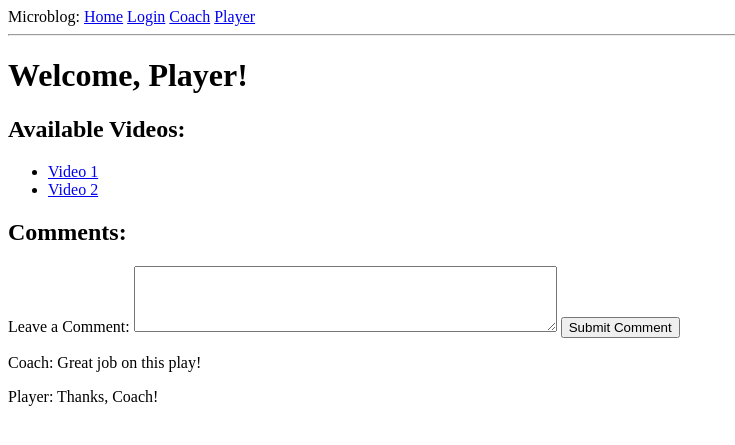
After one commit to Soorxa/Group3Project, a Flask app: page /player in a window 1280 px wide. The commit adds this page. Shown: the top 445 px of the page, without its empty margins (0-735 px from the left). Run offline with Flask 3, Linux system fonts and the light colour scheme.

Commit message:
version 3 with coach and player view

```diff
--- a/app/__init__.py
+++ b/app/__init__.py
@@ -1,3 +1,7 @@
 from flask import Flask
+from config import Config
+
 app = Flask(__name__)
+app.config.from_object(Config)
+
 from app import routes
--- /dev/null
+++ b/app/config.py
@@ -0,0 +1,4 @@
+import os
+
+class Config(object):
+    SECRET_KEY = os.environ.get('SECRET_KEY') or 'you-will-never-guess'
--- a/app/routes.py
+++ b/app/routes.py
@@ -1,5 +1,6 @@
 from flask import render_template
 from app import app
+from app.forms import LoginForm
 @app.route('/')
 @app.route('/index')
 def index():
@@ -15,3 +16,16 @@ def index():
         }
     ]
     return render_template('index.html', title ='Home', user=user, posts=posts)
+
+@app.route('/login')
+def login():
+    form = LoginForm()
+    return render_template('login.html', title='Sign In',
+                           form=form)
+@app.route('/coach')
+def coach():
+    return render_template('coach.html', title='Coach')
+
+@app.route('/player')
+def player():
+    return render_template('player.html', title='Player')
--- a/app/templates/base.html
+++ b/app/templates/base.html
@@ -8,7 +8,14 @@
         {% endif %}
     </head>
     <body>
-        <div>Microblog: <a href="/index">Home</a></div>
+        <div>
+            Microblog:
+            <a href="/index">Home</a>
+            <a href="/login">Login</a>
+            <a href="/coach">Coach</a>
+            <a href="/player">Player</a>
+        </div>
+
         <hr>
         {% block content %}{% endblock %}
     </body>
--- /dev/null
+++ b/app/templates/player.html
@@ -0,0 +1,29 @@
+{% extends "base.html" %}
+{% block content %}
+    <h1>Welcome, Player!</h1>
+
+    <!-- List of Available Videos -->
+    <h2>Available Videos:</h2>
+    <ul>
+        <li><a href="/videos/video1.mp4">Video 1</a></li>
+        <li><a href="/videos/video2.mp4">Video 2</a></li>
+        <!-- Add more videos here -->
+    </ul>
+
+    <!-- Comment Section -->
+    <h2>Comments:</h2>
+    <form action="/comment" method="post">
+        <label for="comment">Leave a Comment:</label>
+        <textarea name="comment" id="comment" rows="4" cols="50"></textarea>
+        <input type="submit" value="Submit Comment">
+    </form>
+    <div class="comments">
+        <div class="comment">
+            <p>Coach: Great job on this play!</p>
+        </div>
+        <div class="comment">
+            <p>Player: Thanks, Coach!</p>
+        </div>
+        <!-- Add more comments here -->
+    </div>
+{% endblock %}
```
Also changed, not shown: app/forms.py (added, +11 -0 lines), app/templates/coach.html (added, +19 -0 lines), app/templates/index.html (+8 -1 lines), app/templates/login.html (added, +21 -0 lines), 1 other file.
